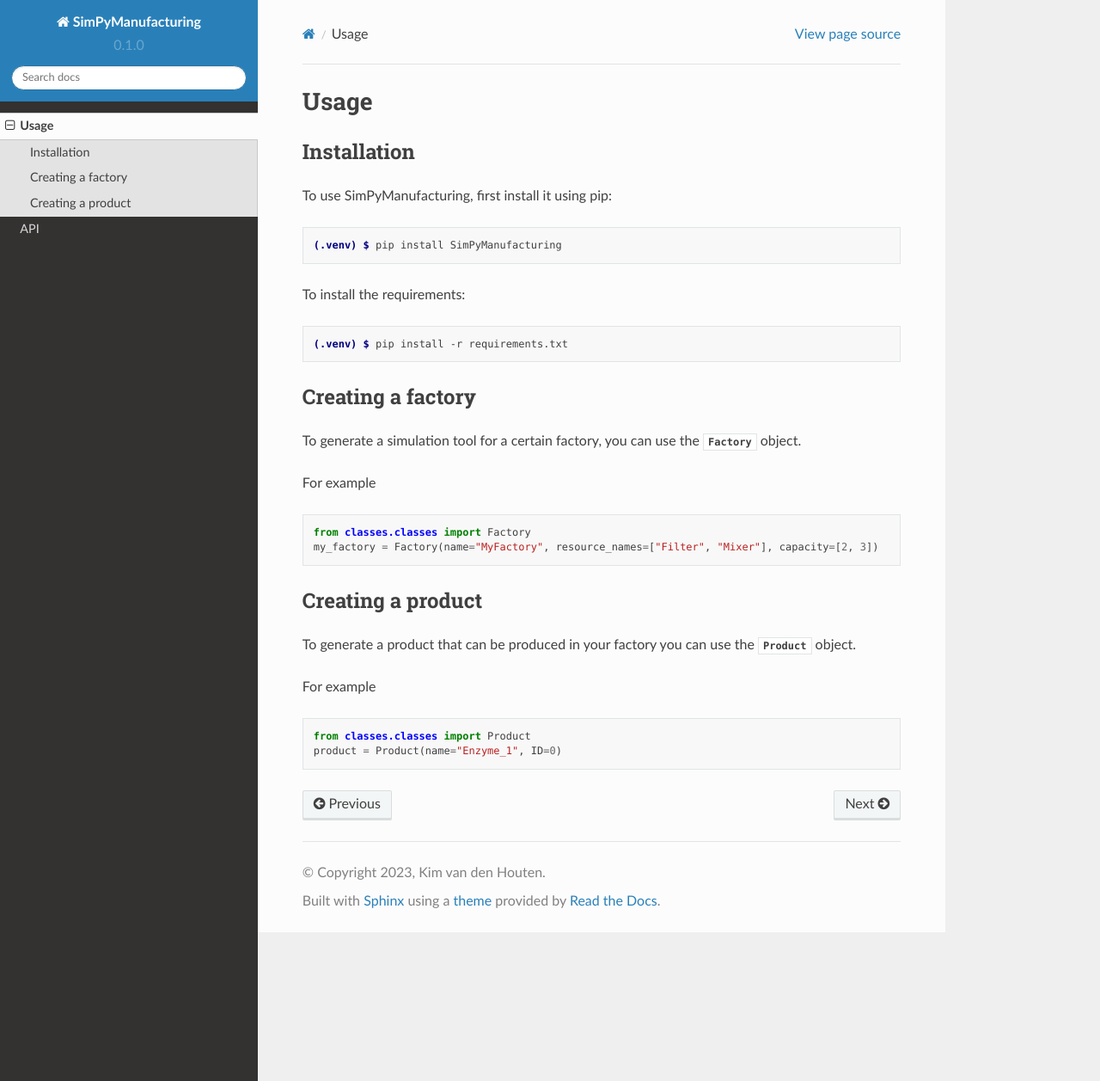
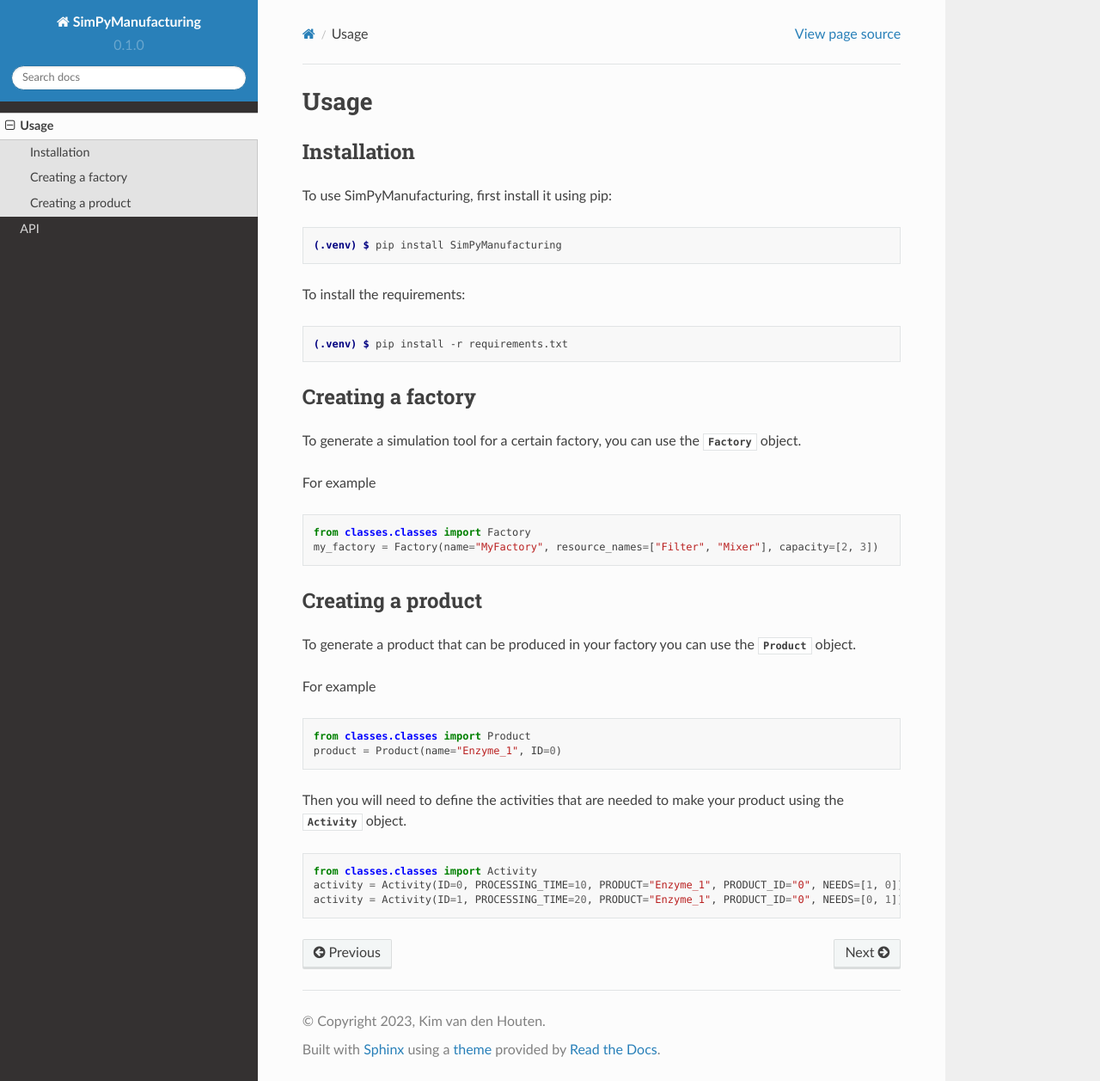
Before and after one commit to kimvandenhouten/SimPyManufacturing-documentation, a Sphinx documentation site: the page built from docs/source/usage.rst, in a window 1280 px wide and 1257 px high. Shown: the whole window at 86% size. Built offline with Sphinx 7.4.7 and the Read the Docs theme 2.0.0, drawn with Linux system fonts in a browser that asks for light colours.

Commit message:
Update usage.rst

```diff
--- a/docs/source/usage.rst
+++ b/docs/source/usage.rst
@@ -42,3 +42,11 @@ For example
 
    from classes.classes import Product
    product = Product(name="Enzyme_1", ID=0)
+
+Then you will need to define the activities that are needed to make your product using the :class:`~Activity` object.
+
+.. code-block:: python
+
+   from classes.classes import Activity
+   activity = Activity(ID=0, PROCESSING_TIME=10, PRODUCT="Enzyme_1", PRODUCT_ID="0", NEEDS=[1, 0])
+   activity = Activity(ID=1, PROCESSING_TIME=20, PRODUCT="Enzyme_1", PRODUCT_ID="0", NEEDS=[0, 1])
```
